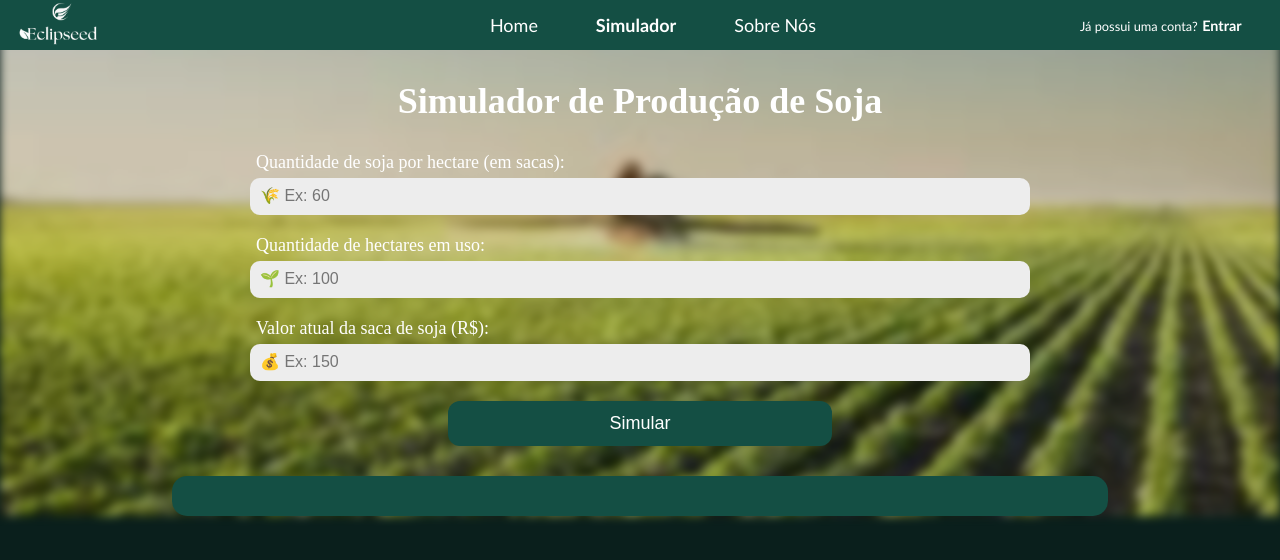
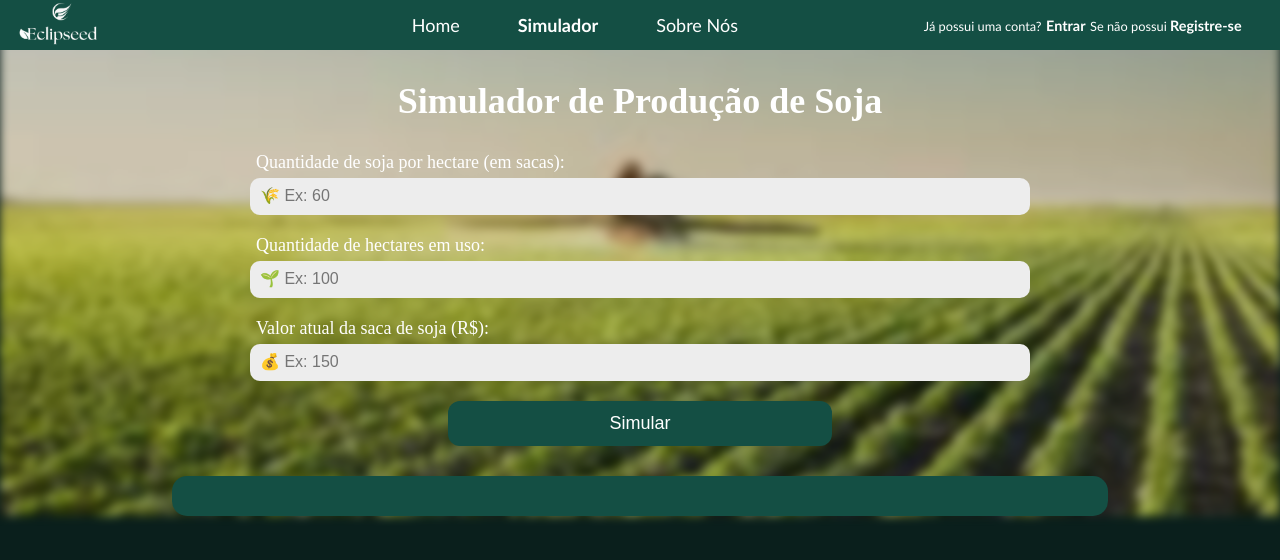
Before and after one commit to Eclipse-ed/Site-Institucional-Eclipseed, a plain HTML site: page Paginas/Principal/simuladorKauã.html in a window 1280 px wide. Drawn offline with Linux system fonts and the light colour scheme.

Commit message:
alteração no simluador

```diff
--- a/Paginas/Principal/simuladorKauã.html
+++ b/Paginas/Principal/simuladorKauã.html
@@ -21,6 +21,8 @@
     <div class="login">
       <span>Já possui uma conta?</span>
       <a href="../Principal/login.html" class="textoChamativo">Entrar</a>
+      <span>Se não possui </span>
+      <a href="../Principal/cadastro.html" class="textoChamativo">Registre-se</a>
     </div>
   </div>
 
```
